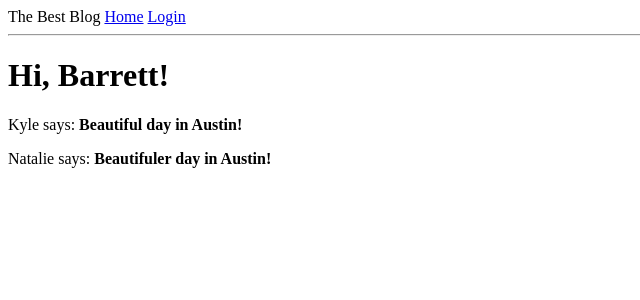
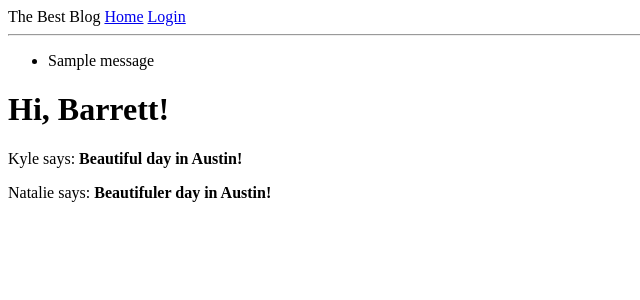
Before and after one commit to bschoney/flask-posts-project, a Flask app: page / in a window 1280 px wide. Shown: the top 300 px of the page, without its empty margins (0-640 px from the left). Run offline with Flask 2, Linux system fonts and the light colour scheme; one stand-in notice (Sample message) is shown; parts of the project's set-up code (start-up, migrations or seed data) failed here and were passed over.

Commit message:
adding space for flash messages in base html

```diff
--- a/app.py
+++ b/app.py
@@ -6,7 +6,7 @@ from flask_cors import CORS
 from flask_wtf import FlaskForm
 from wtforms import StringField, PasswordField, BooleanField, SubmitField
 from wtforms.validators import DataRequired
-from flask import render_template, flask, redirect
+from flask import render_template, flash, redirect
 import os
 
 
--- a/templates/base.html
+++ b/templates/base.html
@@ -12,8 +12,16 @@
             <a href="/index">Home</a>
             <a href="/login">Login</a>
         </div>
-
         <hr>
+        {% with messages = get_flashed_messages() %}
+        {% if messages %}
+        <ul>
+            {% for message in messages %}
+            <li>{{ message }}</li>
+            {% endfor %}
+        </ul>
+        {% endif %}
+        {% endwith %}
         {% block content %}{% endblock %}
     </body>
 </html>
```
